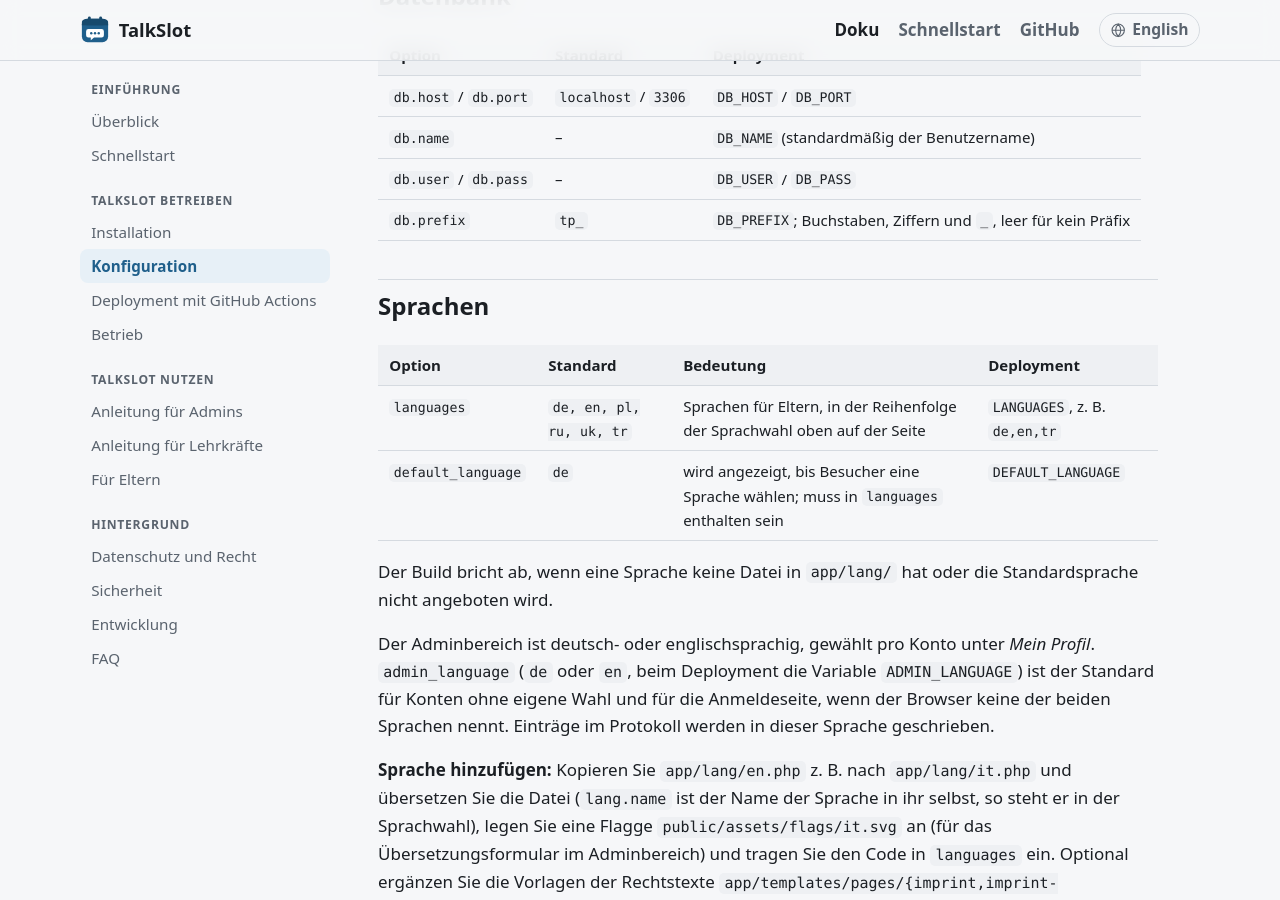
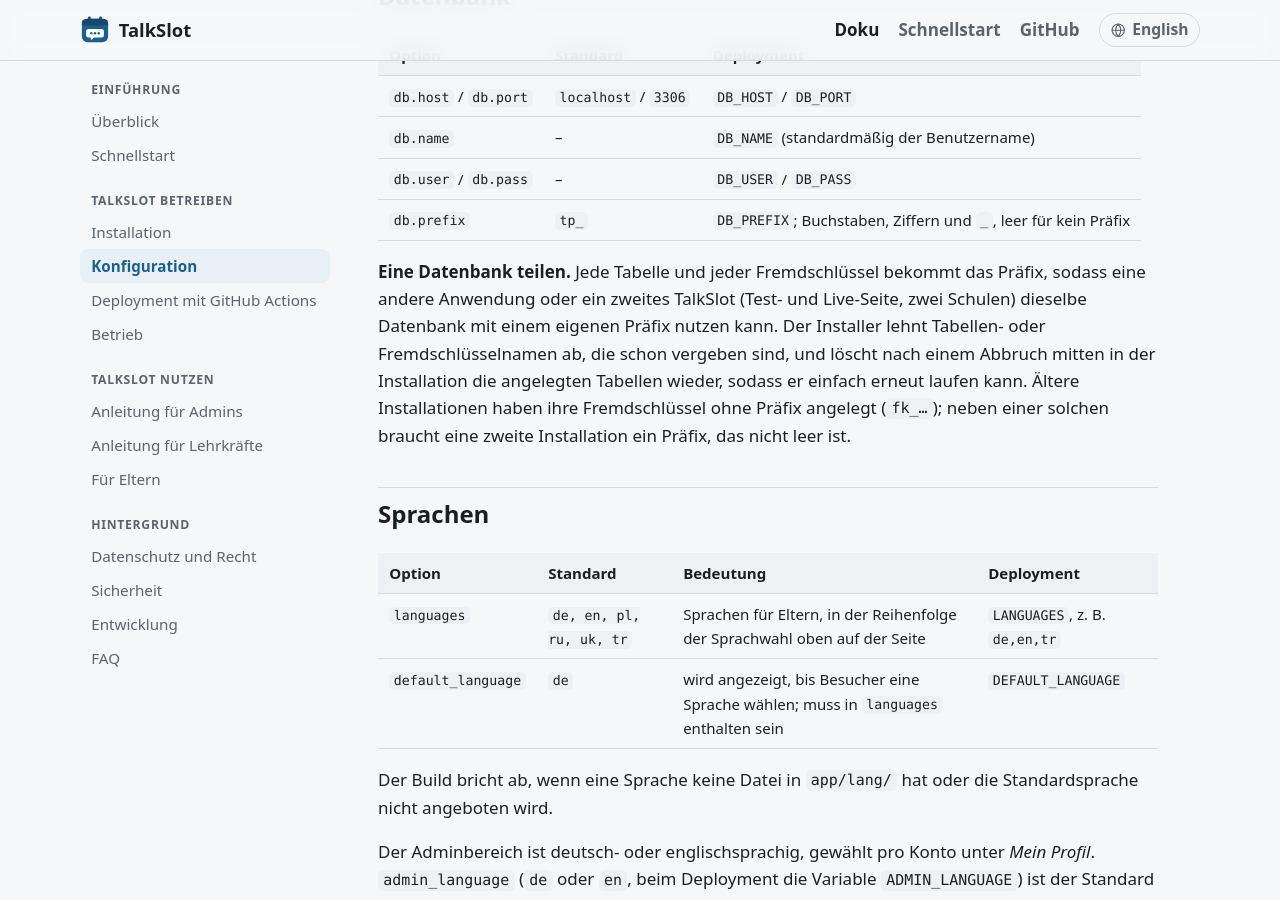
Before and after one commit to skornehl/talkslot, a Jekyll site: the page built from docs/de/guide/configuration.md, in a window 1280 px wide and 900 px high, scrolled down 1688 px. Built offline with Jekyll 4.4.1, drawn with Linux system fonts in a browser that asks for light colours.

```diff
--- a/docs/de/guide/configuration.md
+++ b/docs/de/guide/configuration.md
@@ -56,6 +56,13 @@ Abgemeldet wird dadurch niemand; dafür gibt es *Benutzer → Alle Sitzungen bee
 | `db.name` | – | `DB_NAME` (standardmäßig der Benutzername) |
 | `db.user` / `db.pass` | – | `DB_USER` / `DB_PASS` |
 | `db.prefix` | `tp_` | `DB_PREFIX`; Buchstaben, Ziffern und `_`, leer für kein Präfix |
+
+**Eine Datenbank teilen.** Jede Tabelle und jeder Fremdschlüssel bekommt das Präfix, sodass eine andere
+Anwendung oder ein zweites TalkSlot (Test- und Live-Seite, zwei Schulen) dieselbe Datenbank mit einem eigenen
+Präfix nutzen kann. Der Installer lehnt Tabellen- oder Fremdschlüsselnamen ab, die schon vergeben sind, und löscht
+nach einem Abbruch mitten in der Installation die angelegten Tabellen wieder, sodass er einfach erneut laufen
+kann. Ältere Installationen haben ihre Fremdschlüssel ohne Präfix angelegt (`fk_…`); neben einer solchen braucht
+eine zweite Installation ein Präfix, das nicht leer ist.
 
 ## Sprachen {#languages}
 
```
Also changed, not shown: docs/de/guide/development.md (+4 -0 lines), docs/guide/configuration.md (+6 -0 lines), docs/guide/development.md (+4 -0 lines), README.md.
